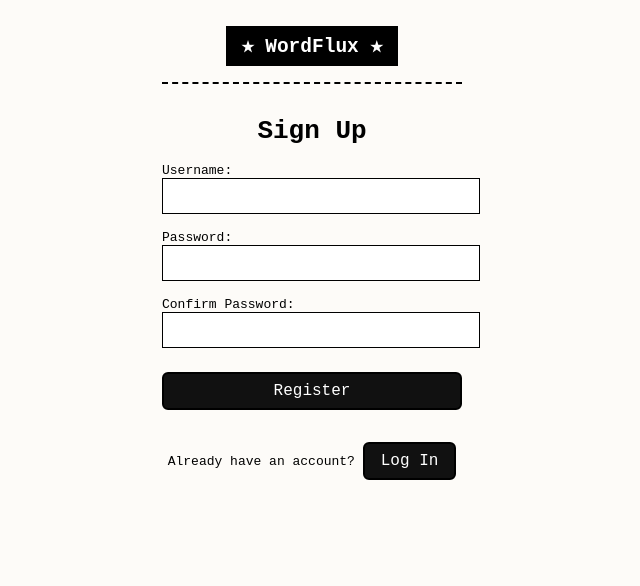
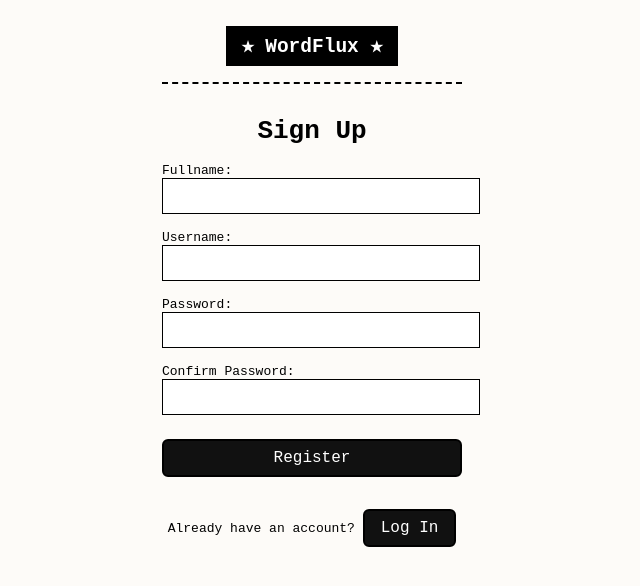
Before and after one commit to JJcode404/Blog-post-api-2, a React (Vite) app: page /account in a window 1280 px wide. Both pictures are taken after a click on the button "Sign Up". Shown: the top 586 px of the page, without its empty margins (328-968 px from the left). Built offline with nearby package versions, Linux system fonts and the light colour scheme.

Commit message:
feat: implement a sign up function

```diff
--- a/src/componets/LoginForm.jsx
+++ b/src/componets/LoginForm.jsx
@@ -1,30 +1,28 @@
 import { useState } from "react";
 import styles from "../styles/auth.module.css";
 import { useAuth } from "../utilis/authContextapi";
+import { useNavigate } from "react-router-dom";
 
 function LoginForm() {
-  const { user, setUser, logout, login } = useAuth();
+  const { logout, login } = useAuth();
   const [password, setPassword] = useState("");
   const [email, setEmail] = useState("");
   const [error, setError] = useState("");
+  const navigate = useNavigate();
 
   const handleLogin = async (e) => {
     e.preventDefault();
     try {
       const userData = await login(email, password);
-      console.log(userData);
-      setUser(userData);
-      setError("");
+      navigate("/");
     } catch (err) {
-      setError("Invalid login");
+      setError(err.message || "Something went wrong during login");
     }
   };
 
   const handleLogout = () => {
     logout(null);
   };
-
-  console.log(`the following is user data ${user}`);
 
   return (
     <form className={styles.form} onSubmit={handleLogin}>
--- a/src/componets/navbar.jsx
+++ b/src/componets/navbar.jsx
@@ -21,7 +21,6 @@ function Navbar() {
           <a href="#">Contact</a>
           <a href="#">Cool Websites</a>
         </div>
-        ``
         {user ? (
           <span className="welcome end">
             Welcome 👋{user.user.name || user.user.email || "User"}🎉
--- a/src/componets/singUpform.jsx
+++ b/src/componets/singUpform.jsx
@@ -1,21 +1,63 @@
+import { useState } from "react";
 import styles from "../styles/auth.module.css";
+import { useAuth } from "../utilis/authContextapi";
+import { useNavigate } from "react-router-dom";
 
 function SignupForm() {
+  const { user, setUser, login, signUp } = useAuth();
+  const [password, setPassword] = useState("");
+  const [email, setEmail] = useState("");
+  const [fullname, setFullname] = useState("");
+  const [error, setError] = useState("");
+  const navigate = useNavigate();
+
+  const handleSignUp = async (e) => {
+    e.preventDefault();
+    try {
+      const signUpUserData = await signUp(fullname, email, password);
+      navigate("/");
+    } catch (e) {
+      setError(e.message || "sign up failed");
+    }
+  };
   return (
-    <form className={styles.form}>
+    <form className={styles.form} onSubmit={handleSignUp}>
+      <label>
+        Fullname:
+        <input
+          type="text"
+          value={fullname}
+          name="fullname"
+          onChange={(e) => setFullname(e.target.value)}
+          required
+        />
+      </label>
       <label>
         Username:
-        <input type="text" name="username" required />
+        <input
+          type="text"
+          name="username"
+          value={email}
+          onChange={(e) => setEmail(e.target.value)}
+          required
+        />
       </label>
       <label>
         Password:
-        <input type="password" name="password" required />
+        <input
+          type="password"
+          name="password"
+          value={password}
+          onChange={(e) => setPassword(e.target.value)}
+          required
+        />
       </label>
       <label>
         Confirm Password:
         <input type="password" name="confirmPassword" required />
       </label>
       <button type="submit">Register</button>
+      {error && <p style={{ color: "red" }}>{error}</p>}
     </form>
   );
 }
--- a/src/index.css
+++ b/src/index.css
@@ -281,3 +281,11 @@ button:hover {
   margin-left: 10px;
   gap: 8px;
 }
+
+@media (max-width: 768px) {
+  nav {
+    flex-direction: column;
+    align-items: self-start;
+    gap: 16px;
+  }
+}
--- a/src/utilis/authContextapi.jsx
+++ b/src/utilis/authContextapi.jsx
@@ -17,8 +17,7 @@ const AuthProvider = ({ children }) => {
     const data = await response.json();
 
     if (!response.ok) {
-      console.error("Login failed:", data);
-      throw new Error("Login failed");
+      throw new Error(data.error);
     }
 
     console.log("Login successful:", data);
@@ -26,10 +25,34 @@ const AuthProvider = ({ children }) => {
     return data;
   };
 
+  const signUp = async (fullname, email, password) => {
+    const response = await fetch("http://localhost:3000/sign-up", {
+      method: "POST",
+      headers: { "Content-Type": "application/json" },
+      body: JSON.stringify({ email, password, fullname }),
+    });
+
+    const data = await response.json();
+
+    if (!response.ok) {
+      console.error("Login failed:", data);
+      throw new Error(data.error);
+    }
+    console.log("this function is read");
+    const LoginInUser = await login(email, password);
+    console.log(
+      "here is the user data returned from signup user so this means you have loged in",
+      LoginInUser
+    );
+
+    setUser(LoginInUser);
+    console.log("signup successful:", LoginInUser);
+  };
+
   const logout = () => setUser(null);
 
   return (
-    <AuthContext.Provider value={{ user, login, logout, setUser }}>
+    <AuthContext.Provider value={{ user, login, logout, setUser, signUp }}>
       {children}
     </AuthContext.Provider>
   );
```
